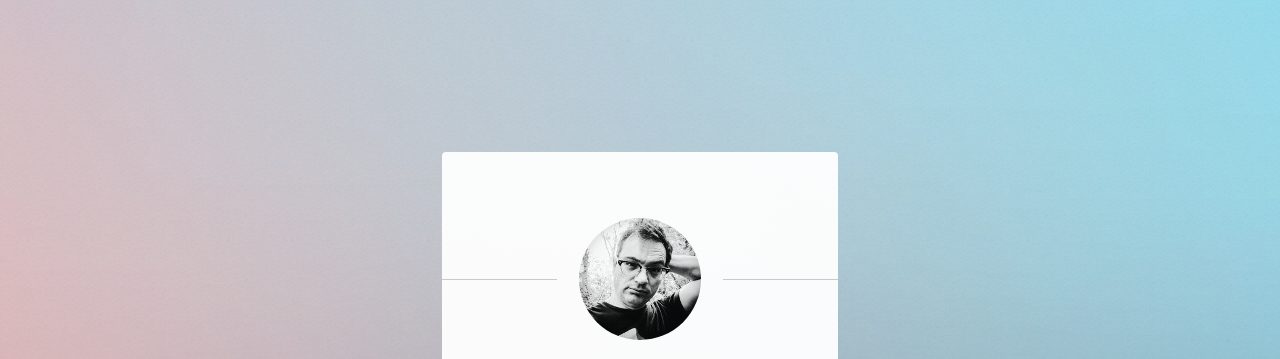
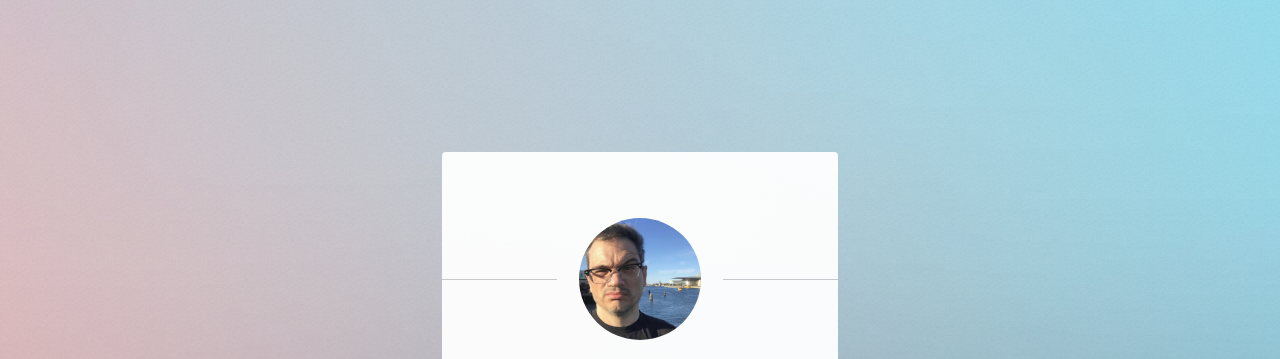
Before and after one commit to nicdoye/doye-sites, a plain HTML site: page public/index.html in a window 1280 px wide. Shown: the top 359 px of the page. Drawn offline with Linux system fonts and the light colour scheme.

Commit message:
Updated avatar

```diff
--- a/public/index.html
+++ b/public/index.html
@@ -36,7 +36,7 @@
 
 					<section id="main">
 						<header>
-							<span class="avatar"><img src="/images/avatars/nic.jpg" alt="" /></span>
+							<span class="avatar"><img src="/images/avatars/nic.png" alt="" /></span>
 							<h1><a href="https://worldofnic.org">Nic Doye</a></h1>
 							<p><a href="https://worldofnic.org">Person of UNIX descent</a></p>
 						</header>
```
Also changed, not shown: public/images/avatars/nic.jpg (deleted), public/images/avatars/nic.png (added).
